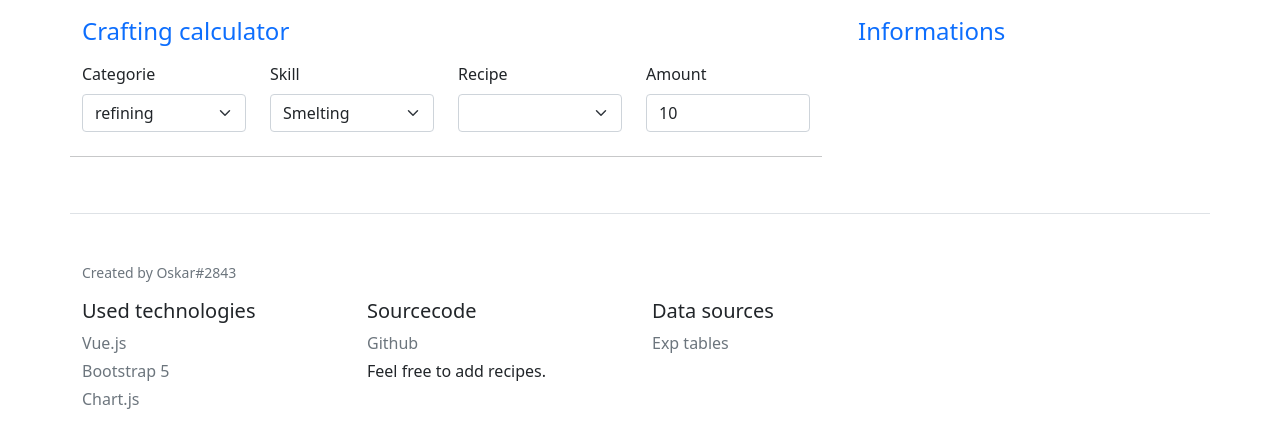
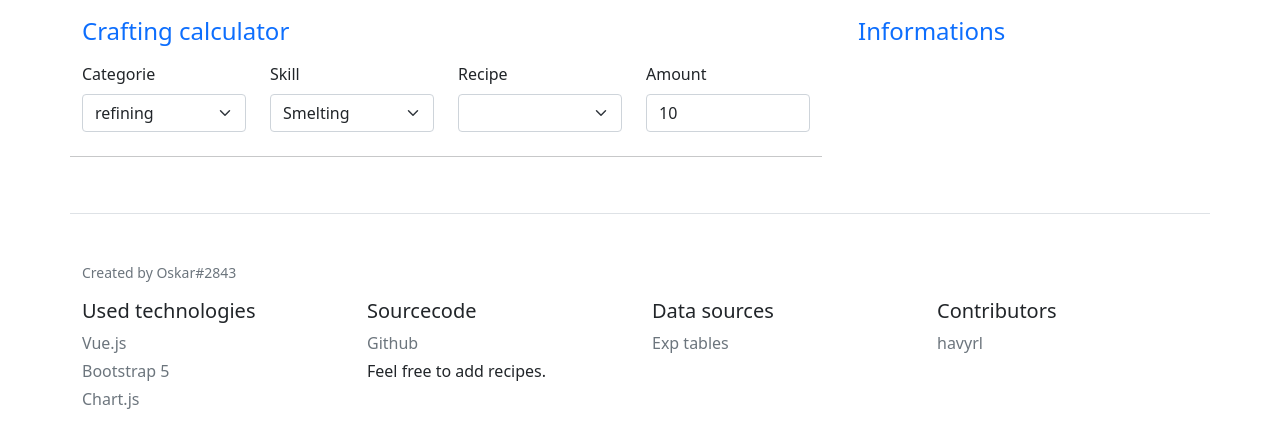
Before and after one commit to Oskar1504/nw-job-calculator, a website: page pub/crafting.html in a window 1280 px wide. Shown: the part 63-510 px from the top of the page. Drawn offline with nearby package versions, Linux system fonts and the light colour scheme.

Commit message:
added contributors to footer

```diff
--- a/pub/crafting.html
+++ b/pub/crafting.html
@@ -218,6 +218,12 @@
                     <li class="mb-1"><a class="link-secondary text-decoration-none" target="_blank" href="https://nwdb.info/experience-table">Exp tables</a></li>
                 </ul>
             </div>
+            <div class="col-3 col-md">
+                <h5>Contributors</h5>
+                <ul class="list-unstyled text-small">
+                    <li class="mb-1"><a class="link-secondary text-decoration-none" target="_blank" href="https://github.com/havyrl">havyrl</a></li>
+                </ul>
+            </div>
         </div>
     </footer>
 
```
Also changed, not shown: pub/index.html (+6 -0 lines).
